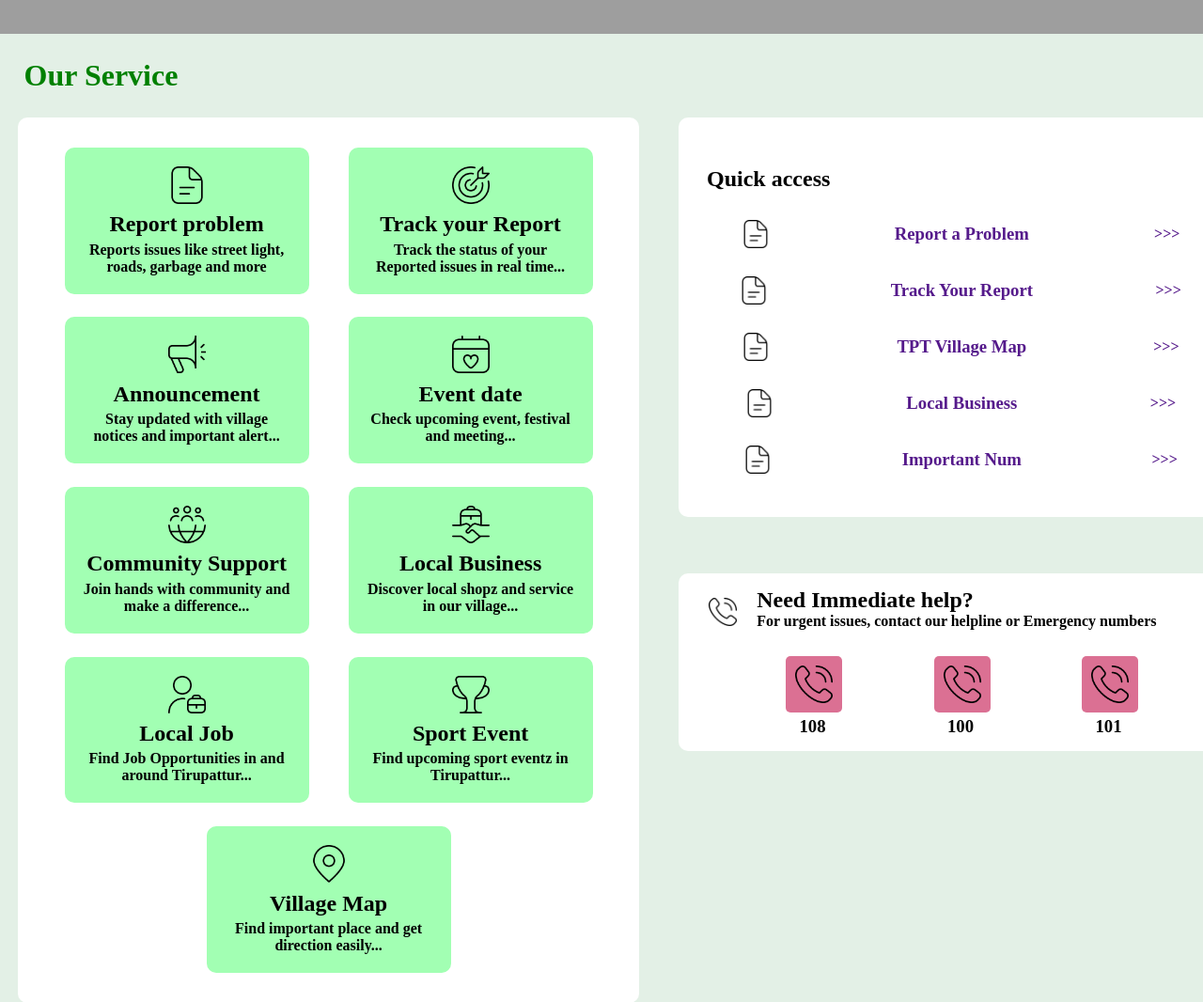
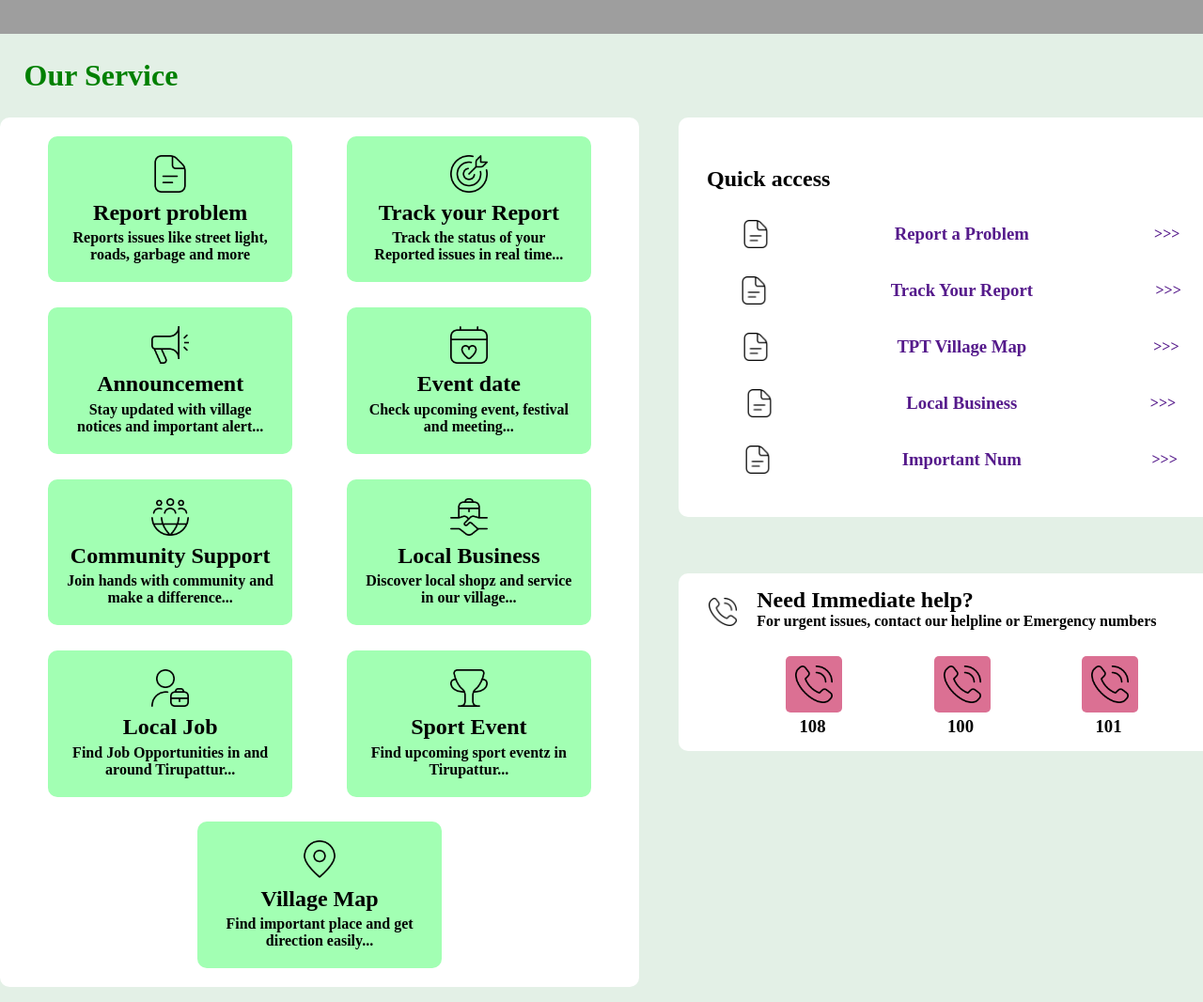
Before and after one commit to Rohitraam777-Sri/Namma_Tirupattur, a plain HTML site: page service.html in a window 1280 px wide. Shown: the part 640-1706 px from the top of the page at 94% size. Drawn offline with Linux system fonts and the light colour scheme; grey boxes are pictures that could not be loaded.

Commit message:
small changes

```diff
--- a/service.css
+++ b/service.css
@@ -156,19 +156,19 @@ body{
     color: green;
 }
 .service-main-div{
-    width: 950px;
+    width: 1000px;
     background-color: white;
     border-radius: 10px;
-     margin-bottom: 3%;
+    margin-bottom: 3%;
     flex-wrap: wrap;
     text-align: center;
-    margin-left: 1.5%;
+
 }
 .service-sub-div{
     display: flex;
     flex-wrap: wrap;
     justify-content: space-evenly;
-   padding: 3%;
+   padding: 1%;
 
 
 }
```
Also changed, not shown: service.html (+1 -1 lines).
